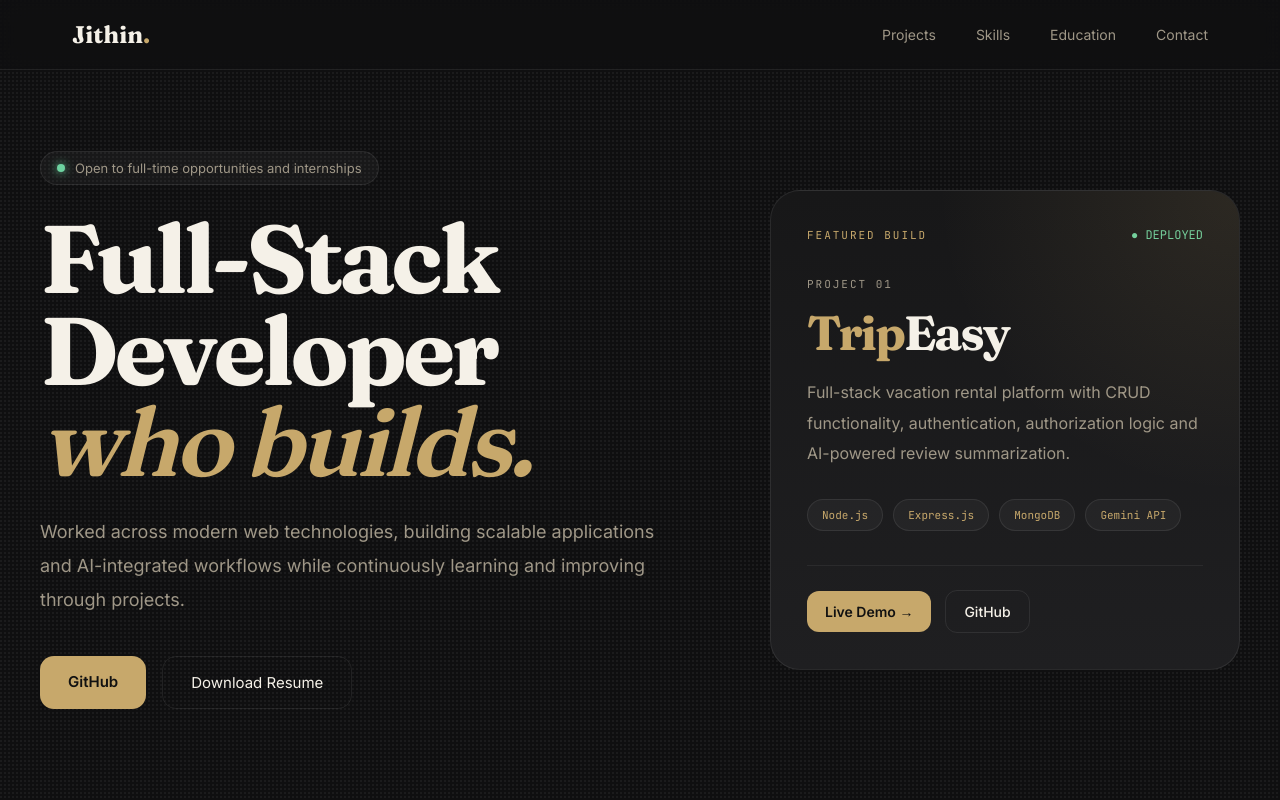
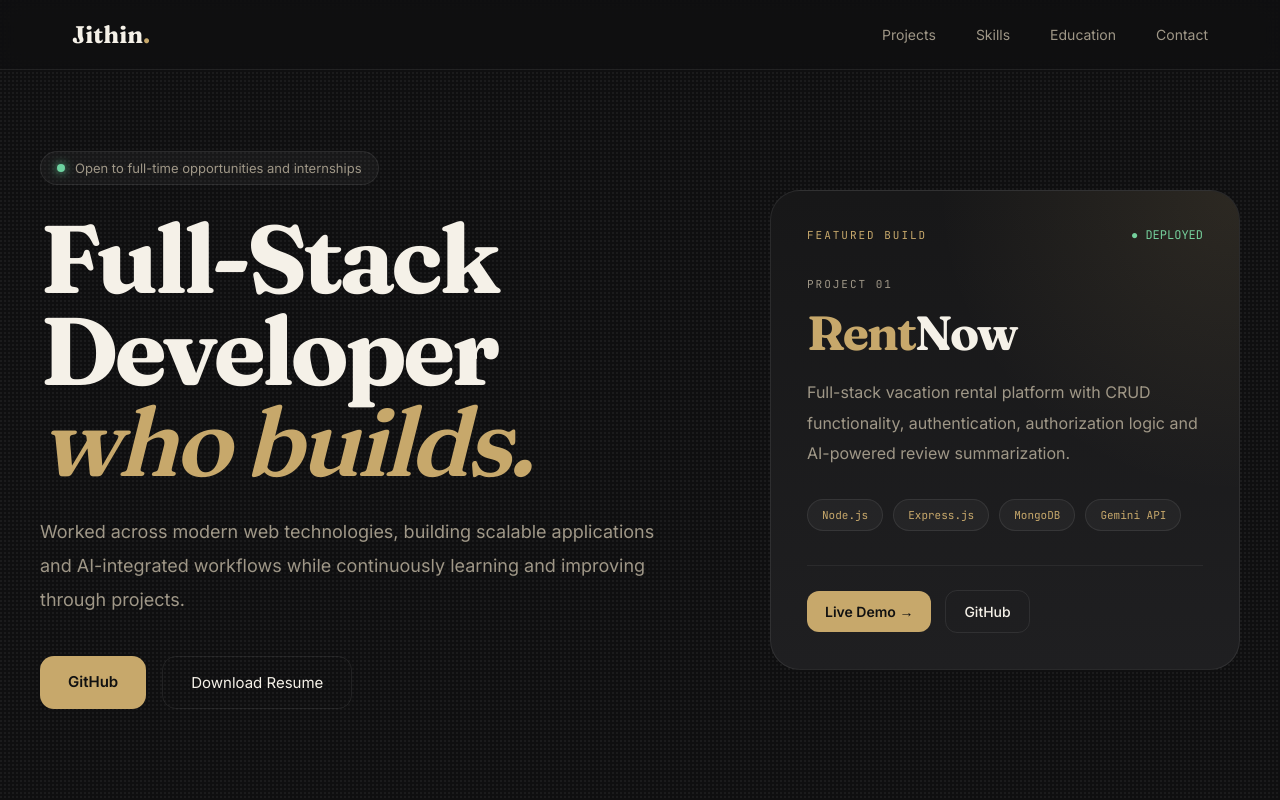
Before and after one commit to JithinManjunadh/Portfolio, a React app: page / in a window 1280 px wide. Shown: the top 800 px of the page. Built offline with nearby package versions, Linux system fonts and the light colour scheme; the HTML template or start-up script is replaced by a standard one.

Commit message:
title change

```diff
--- a/src/components/Hero/Hero.jsx
+++ b/src/components/Hero/Hero.jsx
@@ -89,7 +89,7 @@ function Hero() {
           </div>
 
           <h2 className={styles.projectTitle}>
-            <span>Trip</span>Easy
+            <span>Rent</span>Now
           </h2>
 
           <p className={styles.projectText}>
```
